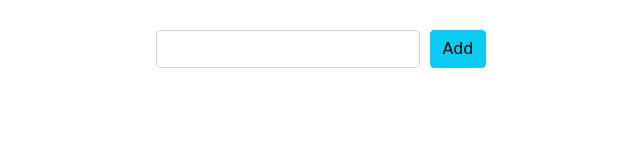
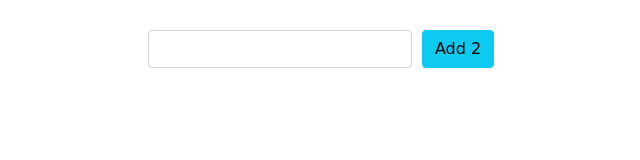
Before and after one commit to Marwatest97/Shopping-list, a plain HTML site: page index.html in a window 1280 px wide. Shown: the whole page, without its empty margins (319-959 px from the left). Drawn offline with nearby package versions, Linux system fonts and the light colour scheme.

Commit message:
modifying button ...

```diff
--- a/index.html
+++ b/index.html
@@ -16,7 +16,7 @@
 
         <div class="ctn">
             <input type="text" class="form-control">
-            <button class="Mainbtn btn btn-info">Add</button>
+            <button class="Mainbtn btn btn-info">Add 2</button>
         </div>
 
         <ul class="list-group">
```
